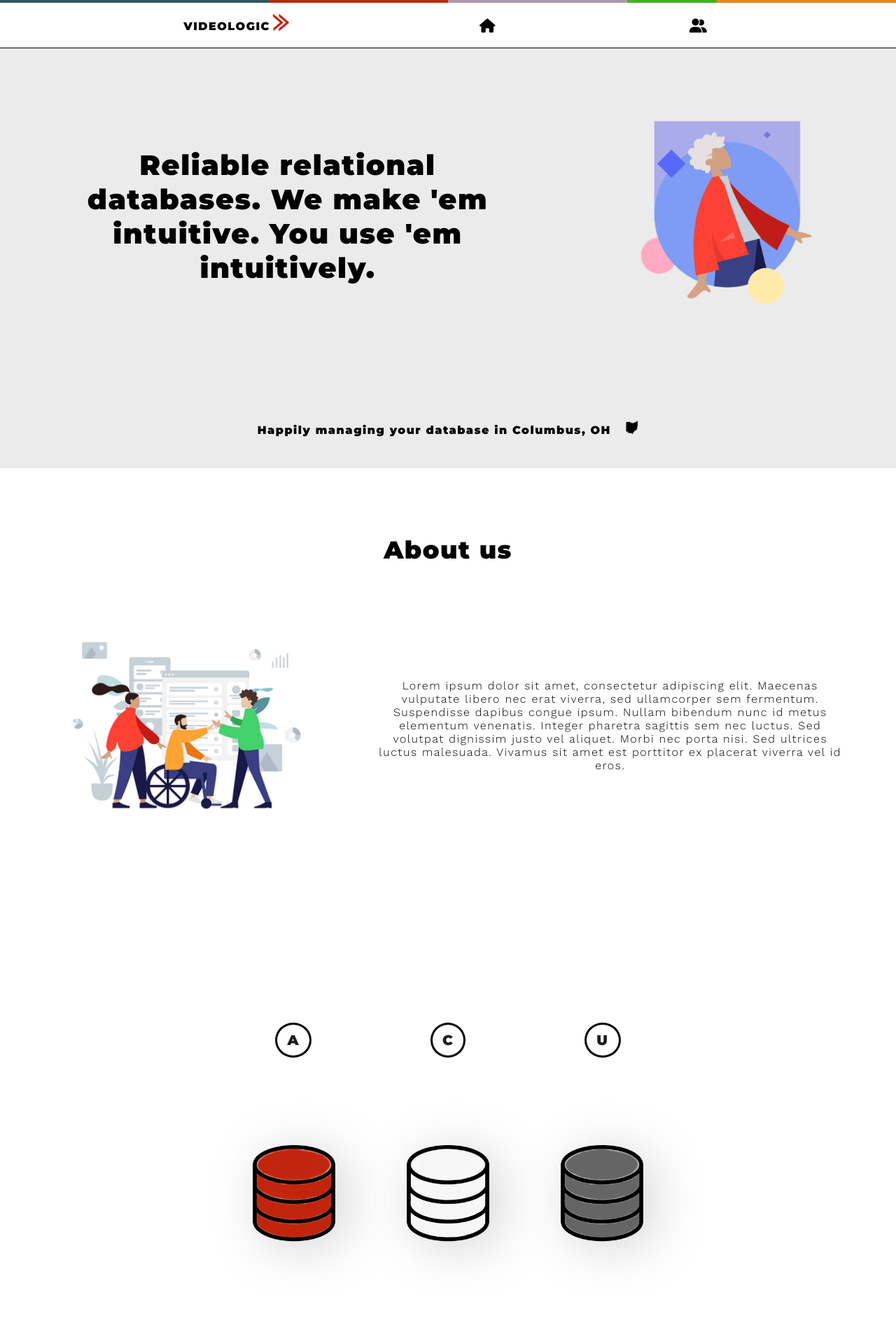
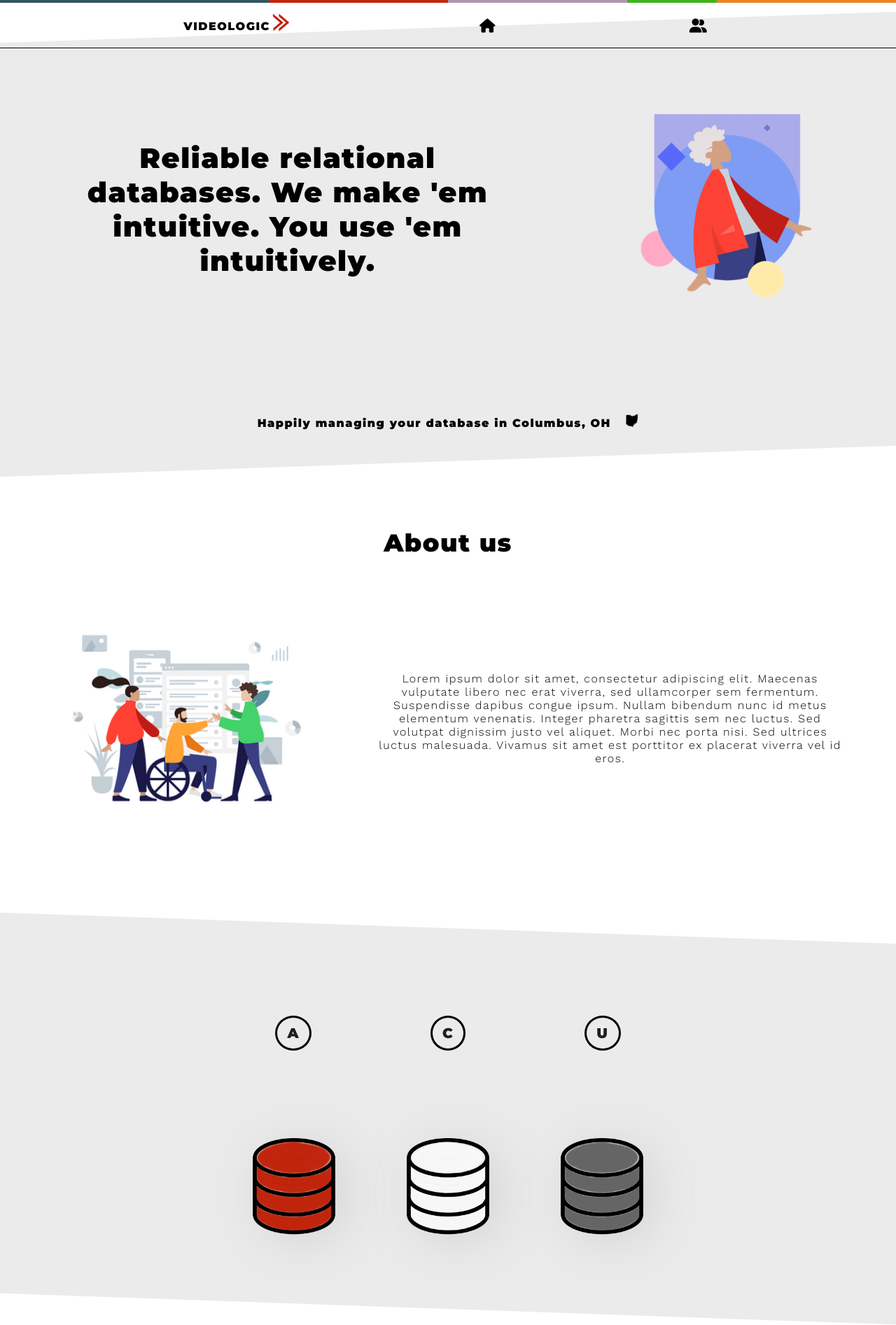
Before and after one commit to puleri/Videologic-Miniapp, a React (Create React App) app in the folder client/: page /#/ in a window 1280 px wide. Shown: the whole page at 70% size. Built offline with nearby package versions, Linux system fonts and the light colour scheme.

Commit message:
fixed transparent header bug and added diagonal landing page

```diff
--- a/client/src/components/Header/Header.css
+++ b/client/src/components/Header/Header.css
@@ -1,6 +1,14 @@
 .colorheader {
   position: relative;
   padding-bottom: 2px;
+}
+.Nav-container {
+  display: flex;
+  flex-direction: row;
+  justify-content: space-evenly;
+  align-items: center;
+  height: 67px;
+  background: white;
 }
 .logout-header {
   margin-top: 18px;
--- a/client/src/components/Header/Header.js
+++ b/client/src/components/Header/Header.js
@@ -27,8 +27,11 @@ class Header extends Component {
       // const loggedIn = localStorage.getItem('user')
       return (
         <>
+
           <div className="colorheader"><div className="top-accent-blue"></div><div className="top-accent-red"></div><div className="top-accent-purple"></div><div className="top-accent-green"></div><div className="top-accent-yellow"></div></div>
-        <div className="Nav-containter">
+
+          <div className="Nav-container">
+
             <div className="brand">
               <h4>Videologic</h4><img id="Nav-icon" src={icon} alt="Videologic Logo"/>
             </div>
@@ -47,7 +50,9 @@ class Header extends Component {
             <div className="calendar">
               <button className="logout-header" onClick={this.logOut}><i className="logout-icon fas fa-sign-out-alt" /><br/><div className="icon-text">Log out</div></button>
             </div>
+
           </div>
+
           <div id="Navbar-bottomline"></div>
         </>
 
--- a/client/src/components/LandingPage/LandingPage.css
+++ b/client/src/components/LandingPage/LandingPage.css
@@ -1,15 +1,26 @@
 
 .landing-2 {
   display: flex;
+  position: relative;
   flex-direction: row;
   align-items: center;
   padding: 10px 0 210px 0;
-  background-color: #ebebeb;
-
+  margin-top: -30px;
+}
+.landing-2::before {
+  content: '';
+  transform: skewY(-2deg);
+  z-index: -2;
+  position: absolute;
+  top:0;
+  left: 0;
+  height: 100%;
+  width: 100%;
+  background: #ebebeb;
 }
 .h1-landing-header {
   font-size: 40px;
-  margin: 80px 80px 0;
+  margin: 100px 80px 0;
 }
 .h2-landing-header {
   margin: -90px 90px 90px;
@@ -21,9 +32,7 @@
   border-width: 60px;
   filter: drop-shadow(13px 9px 35px lightgray);
 }
-.landing-3 {
 
-}
 #db-icons {
   display: flex;
   align-items: center;
@@ -75,3 +84,17 @@ margin: 10px 85px;
   justify-content: space-evenly;
   align-items: center;
 }
+.landing-4 {
+  position:relative;
+}
+.landing-4::before {
+  content: '';
+  transform: skewY(2deg);
+  z-index: -2;
+  position: absolute;
+  top:0;
+  left: 0;
+  height: 100%;
+  width: 100%;
+  background: #ebebeb;
+}
```
Lines whose indentation alone changed are shown as unchanged.
